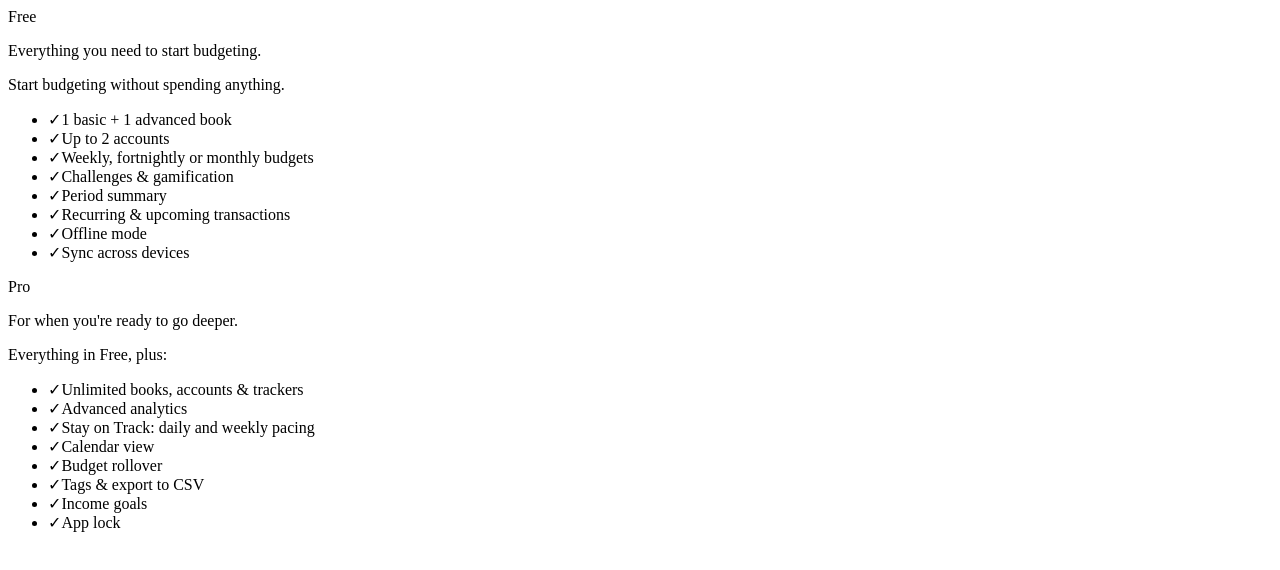
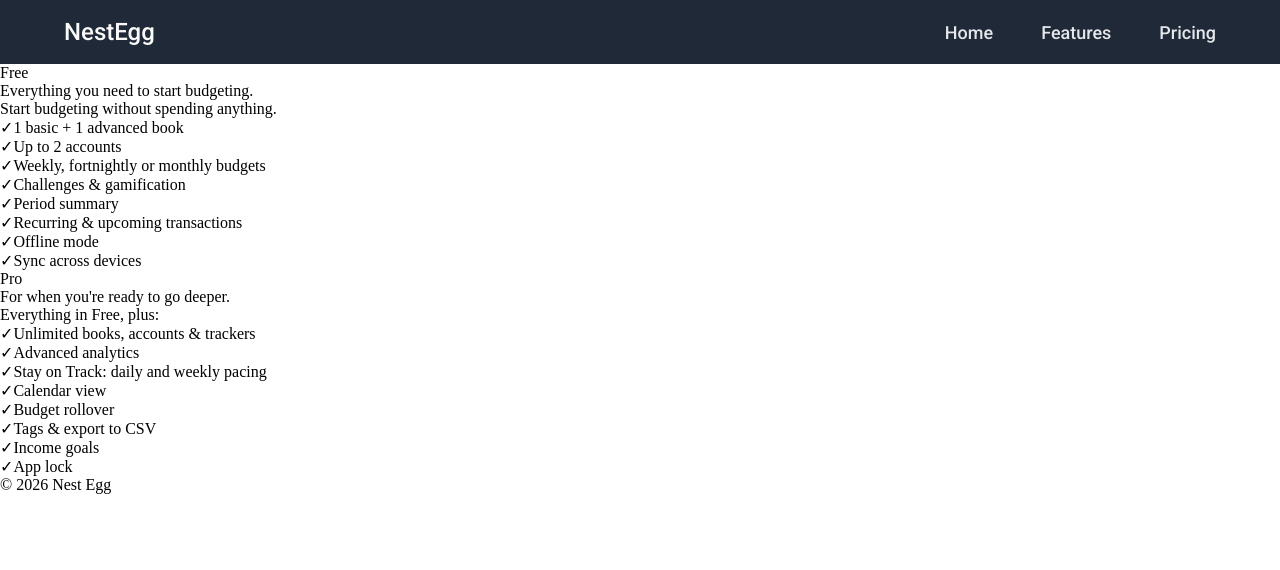
Before and after one commit to muawiz-farooqi/budgeting-app, a plain HTML site: page pricing.html in a window 1280 px wide. Shown: the top 570 px of the page. Drawn offline with Linux system fonts and the light colour scheme.

Commit message:
Update pricing.html

```diff
--- a/pricing.html
+++ b/pricing.html
@@ -1,3 +1,26 @@
+<!doctype html>
+<html lang="en">
+  <head>
+    <meta charset="UTF-8" />
+    <meta name="viewport" content="width=device-width, initial-scale=1.0" />
+    <title>Nest Egg Pricing</title>
+    <link rel="stylesheet" href="./css/styles.css" />
+    <link rel="stylesheet" href="./css/navbar.css" />
+    <link rel="stylesheet" href="./css/pricing.css" />
+  </head>
+  <body>
+    <header class="site-header">
+      <nav class="navbar">
+        <a href="index.html" class="company-name"><p>NestEgg</p> </a>
+
+        <div class="header-links">
+          <a href="index.html" class="active">Home</a>
+          <a href="features.html">Features</a>
+          <a href="pricing.html">Pricing</a>
+        </div>
+      </nav>
+    </header>
+    <main>
       <div class="plan-page-main-class">
         <div
           class="plan-page plan-free"
@@ -11,7 +34,9 @@
           "
         >
           <div class="plan-name free-name">Free</div>
-    <p class="plan-desc free-desc">Everything you need to start budgeting.</p>
+          <p class="plan-desc free-desc">
+            Everything you need to start budgeting.
+          </p>
           <p class="plan-desc free-desc">
             Start budgeting without spending anything.
           </p>
@@ -23,7 +48,8 @@
               <span class="plan free">✓</span>Up to 2 accounts
             </li>
             <li class="plan-free-text-color">
-        <span class="plan free">✓</span>Weekly, fortnightly or monthly budgets
+              <span class="plan free">✓</span>Weekly, fortnightly or monthly
+              budgets
             </li>
             <li class="plan-free-text-color">
               <span class="plan free">✓</span>Challenges &amp; gamification
@@ -32,7 +58,8 @@
               <span class="plan free">✓</span>Period summary
             </li>
             <li class="plan-free-text-color">
-        <span class="plan free">✓</span>Recurring &amp; upcoming transactions
+              <span class="plan free">✓</span>Recurring &amp; upcoming
+              transactions
             </li>
             <li class="plan-free-text-color">
               <span class="plan free">✓</span>Offline mode
@@ -70,13 +97,15 @@
           <p class="plan-desc pro-desc">Everything in Free, plus:</p>
           <ul class="plan-features">
             <li class="plan-pro-text-color">
-        <span class="plan pro">✓</span>Unlimited books, accounts &amp; trackers
+              <span class="plan pro">✓</span>Unlimited books, accounts &amp;
+              trackers
             </li>
             <li class="plan-pro-text-color">
               <span class="plan pro">✓</span>Advanced analytics
             </li>
             <li class="plan-pro-text-color">
-        <span class="plan pro">✓</span>Stay on Track: daily and weekly pacing
+              <span class="plan pro">✓</span>Stay on Track: daily and weekly
+              pacing
             </li>
             <li class="plan-pro-text-color">
               <span class="plan pro">✓</span>Calendar view
@@ -96,3 +125,9 @@
           </ul>
         </div>
       </div>
+    </main>
+    <footer>
+      <p>&copy; 2026 Nest Egg</p>
+    </footer>
+  </body>
+</html>
```
Lines whose indentation alone changed are shown as unchanged.
